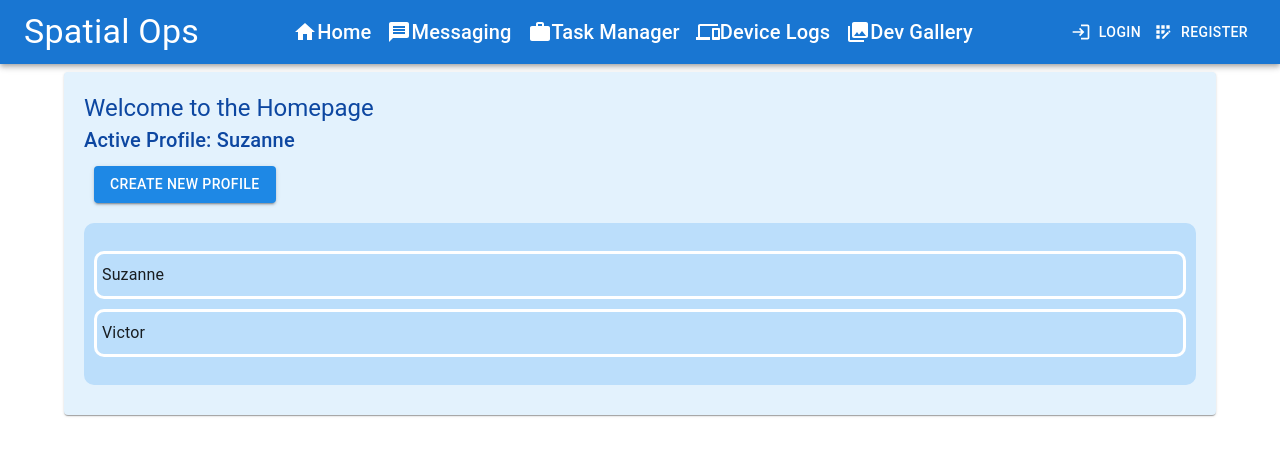
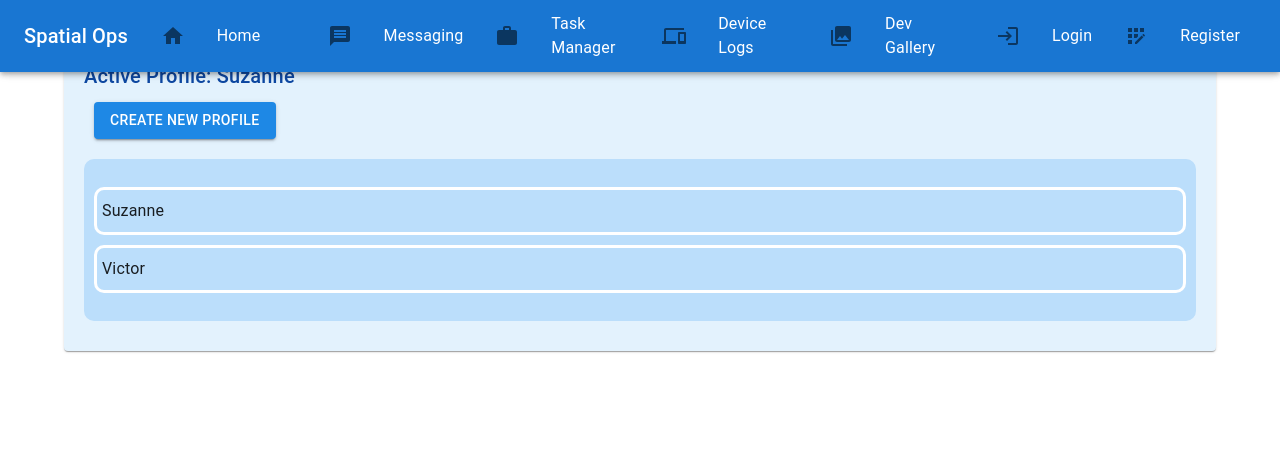
Before and after one commit to victoroyoma/SpatialOpsV2, a React (Create React App) app in the folder Frontend/: page / in a window 1280 px wide. Shown: the top 456 px of the page. Built offline with nearby package versions, Linux system fonts and the light colour scheme.

Commit message:
phone UI for Nav added

```diff
--- a/Frontend/src/components/NavBar.jsx
+++ b/Frontend/src/components/NavBar.jsx
@@ -1,13 +1,20 @@
-import React from "react";
+import React, { useState } from "react";
+import { Link, useNavigate } from "react-router-dom";
 import {
   AppBar,
   Toolbar,
-  Button,
-  IconButton,
   Typography,
   Box,
+  Drawer,
+  List,
+  ListItem,
+  ListItemIcon,
+  ListItemText,
+  useTheme,
+  useMediaQuery,
+  ButtonBase,
 } from "@mui/material";
-import { Link, useNavigate } from "react-router-dom";
+import MenuIcon from "@mui/icons-material/Menu";
 import HomeIcon from "@mui/icons-material/Home";
 import MessageIcon from "@mui/icons-material/Message";
 import WorkIcon from "@mui/icons-material/Work";
@@ -15,105 +22,155 @@ import DevicesIcon from "@mui/icons-material/Devices";
 import CollectionsIcon from "@mui/icons-material/Collections";
 import LoginIcon from "@mui/icons-material/Login";
 import AppRegistrationIcon from "@mui/icons-material/AppRegistration";
-import ExitToAppIcon from "@mui/icons-material/ExitToApp"; // Icon for the logout button
-import { getLoggedInUser } from "../utils/userUtils"; // Ensure the path is correct based on your project structure
+import ExitToAppIcon from "@mui/icons-material/ExitToApp";
+import IconButton from "@mui/material/IconButton";
+import { getLoggedInUser } from "../utils/userUtils"; // Adjust the import path as needed
 
 const NavBar = () => {
-  const loggedInUser = getLoggedInUser(); // Retrieve logged-in user data from localStorage
+  const [mobileOpen, setMobileOpen] = useState(false);
+  const theme = useTheme();
+  const isMobile = useMediaQuery(theme.breakpoints.down("sm"));
+  const loggedInUser = getLoggedInUser();
   const navigate = useNavigate();
 
+  const handleDrawerToggle = () => {
+    setMobileOpen(!mobileOpen);
+  };
+
   const logout = () => {
-    // Clear user data and authentication token from localStorage
     localStorage.removeItem("user");
     localStorage.removeItem("token");
-
-    // Navigate to the login page after successful logout
     navigate("/login");
   };
 
+  const NavItem = ({ icon, text, to }) => (
+    <ButtonBase
+      component={Link}
+      to={to}
+      sx={{ width: "100%", justifyContent: "flex-start" }}
+    >
+      <ListItem>
+        <ListItemIcon>{icon}</ListItemIcon>
+        <ListItemText primary={text} />
+      </ListItem>
+    </ButtonBase>
+  );
+
+  const drawer = (
+    <Box onClick={handleDrawerToggle} sx={{ textAlign: "center", width: 250 }}>
+      <Typography variant="h6" sx={{ my: 2 }}>
+        Spatial Ops
+      </Typography>
+      <List>
+        <NavItem icon={<HomeIcon />} text="Home" to="/" />
+        <NavItem icon={<MessageIcon />} text="Messaging" to="/messaging" />
+        <NavItem icon={<WorkIcon />} text="Task Manager" to="/project" />
+        <NavItem icon={<DevicesIcon />} text="Device Logs" to="/devices" />
+        <NavItem
+          icon={<CollectionsIcon />}
+          text="Dev Gallery"
+          to="/dev-gallery"
+        />
+
+        {loggedInUser ? (
+          <ButtonBase
+            onClick={logout}
+            sx={{ width: "100%", justifyContent: "flex-start" }}
+          >
+            <ListItem>
+              <ListItemIcon>
+                <ExitToAppIcon />
+              </ListItemIcon>
+              <ListItemText primary="Logout" />
+            </ListItem>
+          </ButtonBase>
+        ) : (
+          <>
+            <NavItem icon={<LoginIcon />} text="Login" to="/login" />
+            <NavItem
+              icon={<AppRegistrationIcon />}
+              text="Register"
+              to="/register"
+            />
+          </>
+        )}
+      </List>
+    </Box>
+  );
+
   return (
-    <AppBar position="static">
-      <Toolbar style={{ justifyContent: "space-between", gap: "2px" }}>
-        <Typography variant="h4">Spatial Ops</Typography>
-        <Box>
-          <IconButton color="inherit" component={Link} to="/" aria-label="home">
-            <HomeIcon />
-            <Typography variant="h6">Home</Typography>
-          </IconButton>
+    <Box sx={{ display: "flex" }}>
+      <AppBar component="nav">
+        <Toolbar>
+          {isMobile && (
             <IconButton
               color="inherit"
-            component={Link}
+              aria-label="open drawer"
+              edge="start"
+              onClick={handleDrawerToggle}
+              sx={{ mr: 2, display: { sm: "none" } }}
+            >
+              <MenuIcon />
+            </IconButton>
+          )}
+          <Typography variant="h6" component="div" sx={{ flexGrow: 1 }}>
+            Spatial Ops
+          </Typography>
+          {!isMobile && (
+            <Box sx={{ display: "flex" }}>
+              {/* Non-mobile nav items */}
+              <NavItem icon={<HomeIcon />} text="Home" to="/" />
+              <NavItem
+                icon={<MessageIcon />}
+                text="Messaging"
                 to="/messaging"
-            aria-label="messaging"
+              />
+              <NavItem icon={<WorkIcon />} text="Task Manager" to="/project" />
+              <NavItem
+                icon={<DevicesIcon />}
+                text="Device Logs"
+                to="/devices"
+              />
+              <NavItem
+                icon={<CollectionsIcon />}
+                text="Dev Gallery"
+                to="/dev-gallery"
+              />
+
+              {loggedInUser ? (
+                <ButtonBase
+                  onClick={logout}
+                  sx={{ color: "inherit", marginLeft: 2 }}
                 >
-            <MessageIcon />
-            <Typography variant="h6">Messaging</Typography>
-          </IconButton>
-          <IconButton
-            color="inherit"
-            component={Link}
-            to="/project"
-            aria-label="project"
-          >
-            <WorkIcon />
-            <Typography variant="h6">Task Manager</Typography>
-          </IconButton>
-          <IconButton
-            color="inherit"
-            component={Link}
-            to="/devices"
-            aria-label="devices"
-          >
-            <DevicesIcon />
-            <Typography variant="h6">Device Logs</Typography>
-          </IconButton>
-          <IconButton
-            color="inherit"
-            component={Link}
-            to="/dev-gallery"
-            aria-label="dev-gallery"
-          >
-            <CollectionsIcon />
-            <Typography variant="h6">Dev Gallery</Typography>
-          </IconButton>
+                  <ExitToAppIcon />
+                  <Typography sx={{ marginLeft: 1 }}>Logout</Typography>
+                </ButtonBase>
+              ) : (
+                <Box sx={{ display: "flex" }}>
+                  <NavItem icon={<LoginIcon />} text="Login" to="/login" />
+                  <NavItem
+                    icon={<AppRegistrationIcon />}
+                    text="Register"
+                    to="/register"
+                  />
                 </Box>
-
-        {/* Authentication Section */}
-        {loggedInUser ? (
-          <Box>
-            <Typography color="inherit" style={{ marginRight: 16 }}>
-              Welcome, {loggedInUser.firstName || loggedInUser.email}
-            </Typography>
-            <Button
-              color="inherit"
-              onClick={logout}
-              startIcon={<ExitToAppIcon />}
-            >
-              Logout
-            </Button>
-          </Box>
-        ) : (
-          <Box>
-            <Button
-              color="inherit"
-              component={Link}
-              to="/login"
-              startIcon={<LoginIcon />}
-            >
-              Login
-            </Button>
-            <Button
-              color="inherit"
-              component={Link}
-              to="/register"
-              startIcon={<AppRegistrationIcon />}
-            >
-              Register
-            </Button>
+              )}
             </Box>
           )}
         </Toolbar>
       </AppBar>
+      <Box component="nav">
+        <Drawer
+          variant="temporary"
+          open={mobileOpen}
+          onClose={handleDrawerToggle}
+          ModalProps={{ keepMounted: true }}
+          sx={{ display: { xs: "block", sm: "none" } }}
+        >
+          {drawer}
+        </Drawer>
+      </Box>
+    </Box>
   );
 };
 
```
Lines whose indentation alone changed are shown as unchanged.
